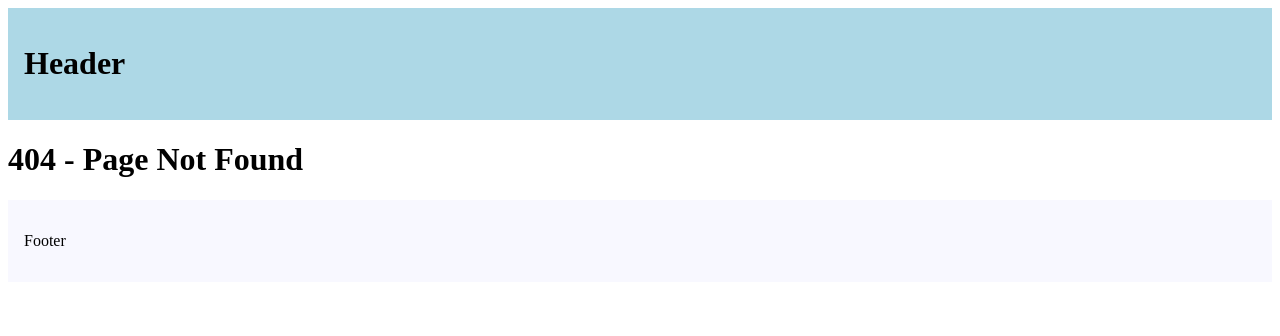
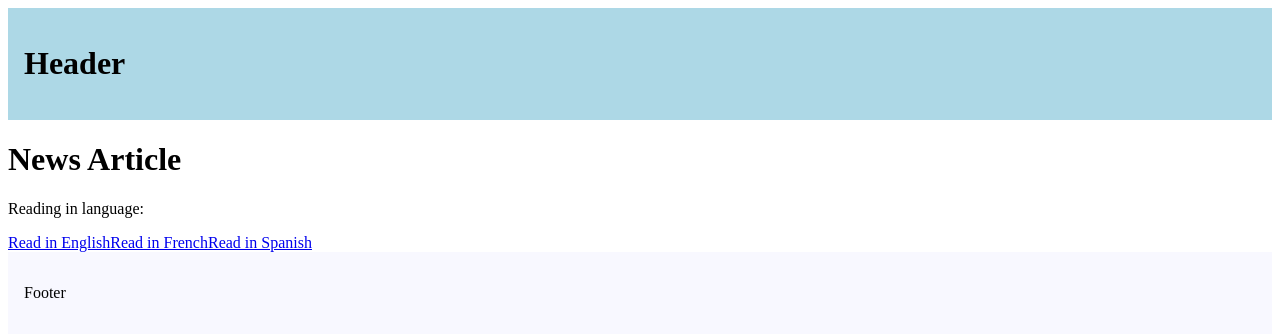
Before and after one commit to theron-mwen/next-js-learning, a Next.js app in the folder routing-demo/: page /articles/1 in a window 1280 px wide. Before the commit this address had no page. Shown: the top 336 px of the page. Built offline with nearby package versions, Linux system fonts and the light colour scheme.

Commit message:
Tuts 21 - params and searchParams

```diff
--- /dev/null
+++ b/routing-demo/src/app/articles/[articleId]/page.tsx
@@ -0,0 +1,25 @@
+"use client";
+import Link from "next/link";
+import { use } from "react";
+
+export default function NewsArticle({
+  params,
+  searchParams,
+}: {
+  params: Promise<{ articleId: string }>;
+  searchParams: Promise<{ lang?: "en" | "es" | "fr" }>;
+}) {
+  const { articleId } = use(params);
+  const { lang } = use(searchParams);
+  return (
+    <div>
+      <h1>News Article</h1>
+      <p> Reading in language: {lang}</p>
+      <div>
+        <Link href={`/articles/${articleId}?lang=en`}>Read in English</Link>
+        <Link href={`/articles/${articleId}?lang=fr`}>Read in French</Link>
+        <Link href={`/articles/${articleId}?lang=es`}>Read in Spanish</Link>
+      </div>
+    </div>
+  );
+}
```
Also changed, not shown: routing-demo/src/app/page.tsx (+4 -4 lines).
